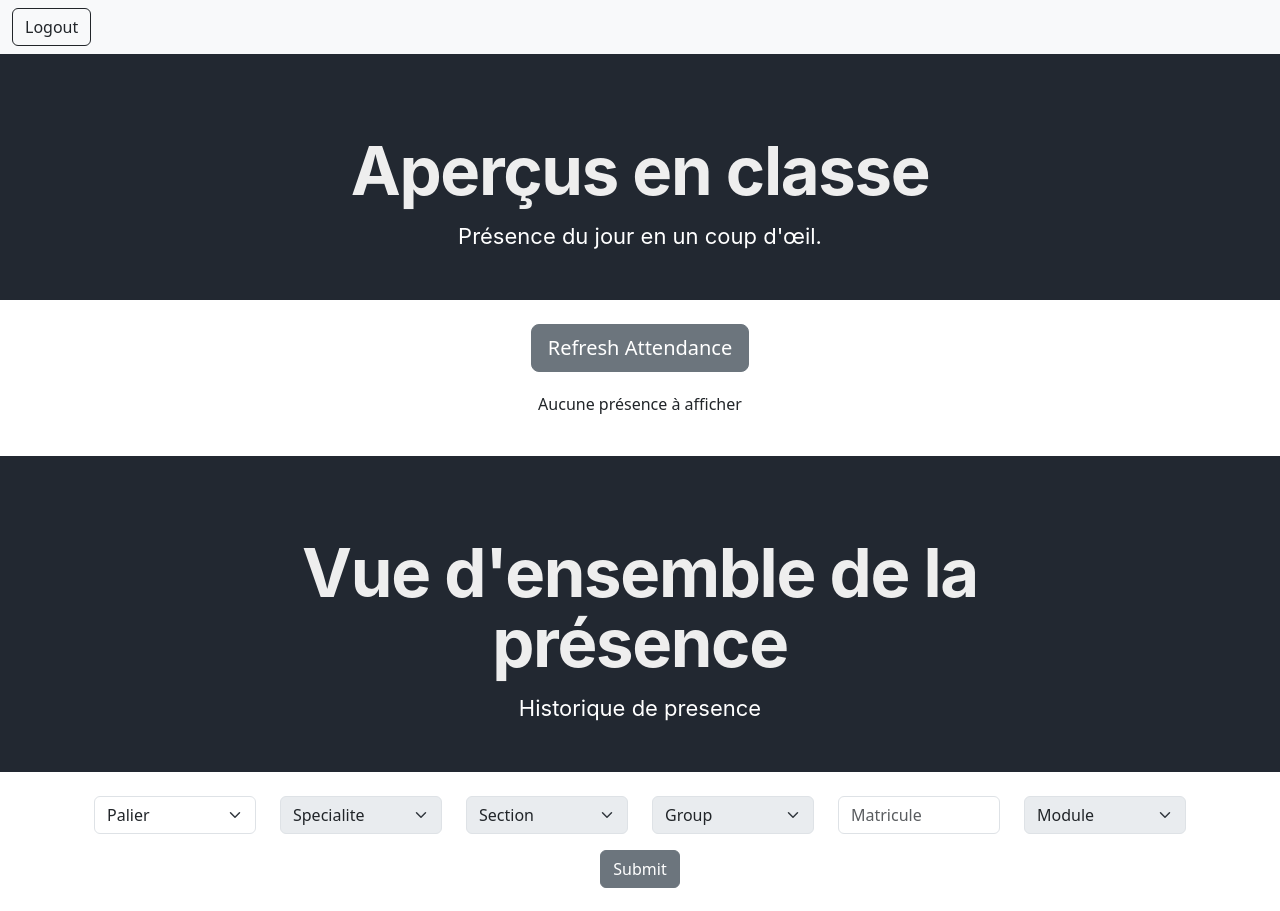
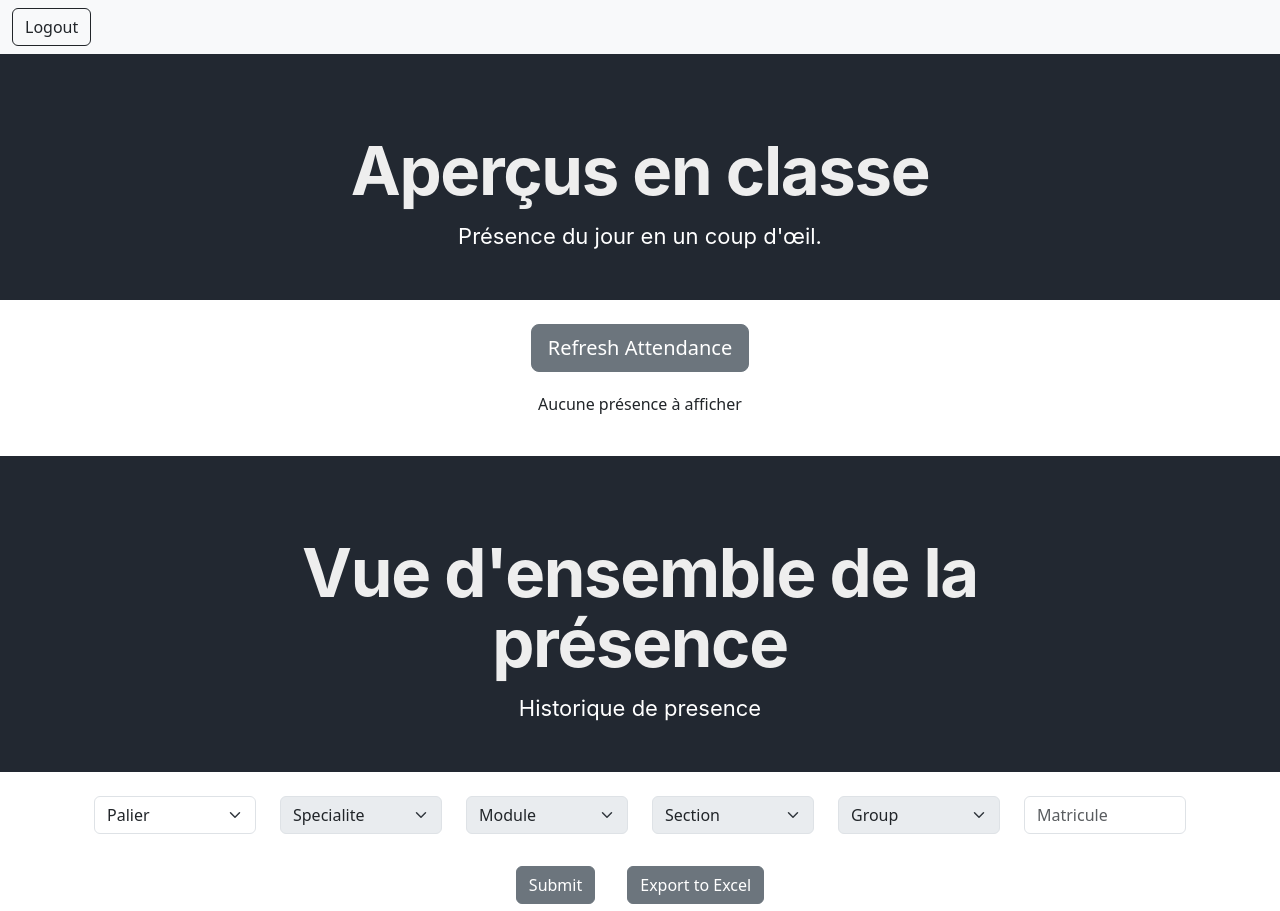
Before and after one commit to AbdeljalilAbed/Application-web-pour-un-Systeme-de-presence-base-sur-la-reconnaissance-facial, a React (Create React App) app in the folder Client2/: page /Prof in a window 1280 px wide. Shown: the top 911 px of the page. Built offline with nearby package versions, Linux system fonts and the light colour scheme.

Commit message:
download history table

```diff
--- a/Client2/src/components/History.js
+++ b/Client2/src/components/History.js
@@ -2,6 +2,7 @@ import React, { useState } from "react";
 import axios from "axios";
 import { backendURL } from "../config";
 import { jwtDecode } from "jwt-decode";
+import { exportToExcel } from "../excelExport"; // Import the function to export to Excel
 
 function History() {
   const [Etds, setEtds] = useState([]);
@@ -202,6 +203,10 @@ function History() {
         .catch((err) => console.log(err));
     }
   };
+  const handleExportToExcel = () => {
+    // Call the exportToExcel function passing the necessary data
+    exportToExcel(Etds, dates, isPresent);
+  };
   return (
     <div className="container vh-100">
       <div className="container-fluid text-center">
@@ -237,6 +242,23 @@ function History() {
               ))}
             </select>
           </div>
+          <div className="col-2">
+            <select
+              className="form-select"
+              aria-label="Module"
+              value={selectedModule}
+              onChange={handleModuleChange}
+              disabled={!selectedSpecialite}
+            >
+              <option value="">Module</option>
+              {modules.map((module) => (
+                <option key={module} value={module}>
+                  {module}
+                </option>
+              ))}
+            </select>
+          </div>
+
           <div className="col-2">
             <select
               className="form-select"
@@ -278,31 +300,22 @@ function History() {
               onChange={(e) => setMatricule(e.target.value)}
             />
           </div>
-          <div className="col-2">
-            <select
-              className="form-select"
-              aria-label="Module"
-              value={selectedModule}
-              onChange={handleModuleChange}
-              disabled={!selectedSpecialite}
-            >
-              <option value="">Module</option>
-              {modules.map((module) => (
-                <option key={module} value={module}>
-                  {module}
-                </option>
-              ))}
-            </select>
-          </div>
         </div>
         <div className="row mt-3">
           <div className="col">
             <button
               type="button"
-              className="btn btn-secondary "
+              className="btn btn-secondary m-3 "
               onClick={handleSubmit}
             >
               Submit
+            </button>
+            <button
+              type="button"
+              className="btn btn-secondary m-3"
+              onClick={handleExportToExcel}
+            >
+              Export to Excel
             </button>
           </div>
         </div>
--- /dev/null
+++ b/Client2/src/excelExport.js
@@ -0,0 +1,39 @@
+import * as XLSX from "xlsx";
+
+export const exportToExcel = (tableData, dates, isPresent) => {
+  // Create a new workbook
+  const workbook = XLSX.utils.book_new();
+
+  // Convert dates to column headers
+  const header = ["#", "Matricule", "Nom", "Prenom", ...dates];
+
+  // Create worksheet data array
+  const wsData = [header];
+
+  // Populate worksheet data with table data
+  tableData.forEach((rowData, index) => {
+    const row = [
+      index + 1,
+      rowData.MatriculeEtd,
+      rowData.nom,
+      rowData.prenom,
+      ...dates.map((date) =>
+        isPresent[date]?.some(
+          (item) => item.MatriculeEtd === rowData.MatriculeEtd
+        )
+          ? "Present"
+          : "Absent"
+      ),
+    ];
+    wsData.push(row);
+  });
+
+  // Convert worksheet data to worksheet
+  const worksheet = XLSX.utils.aoa_to_sheet(wsData);
+
+  // Add worksheet to the workbook
+  XLSX.utils.book_append_sheet(workbook, worksheet, "History Table");
+
+  // Write the workbook to a file
+  XLSX.writeFile(workbook, "history_table.xlsx");
+};
```
